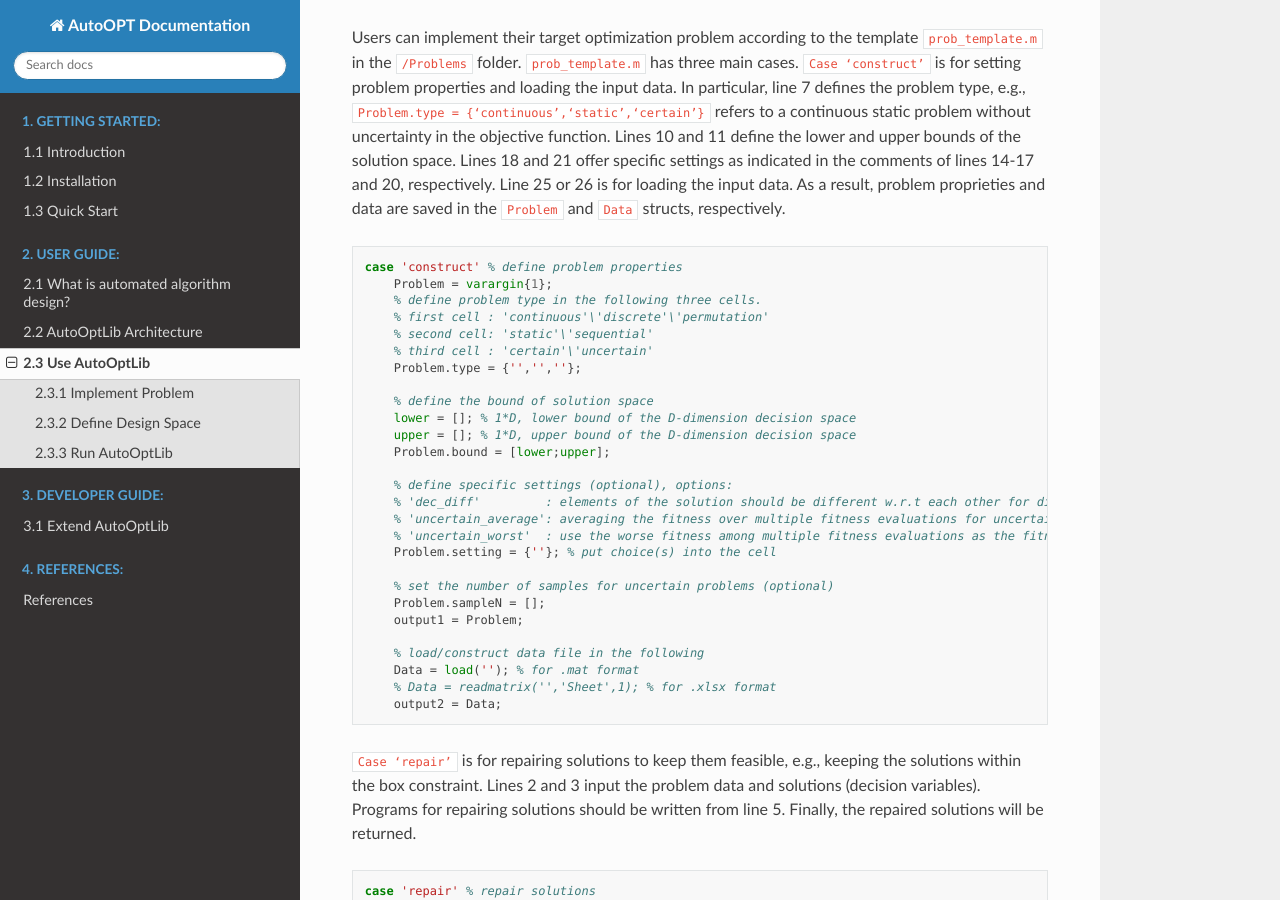
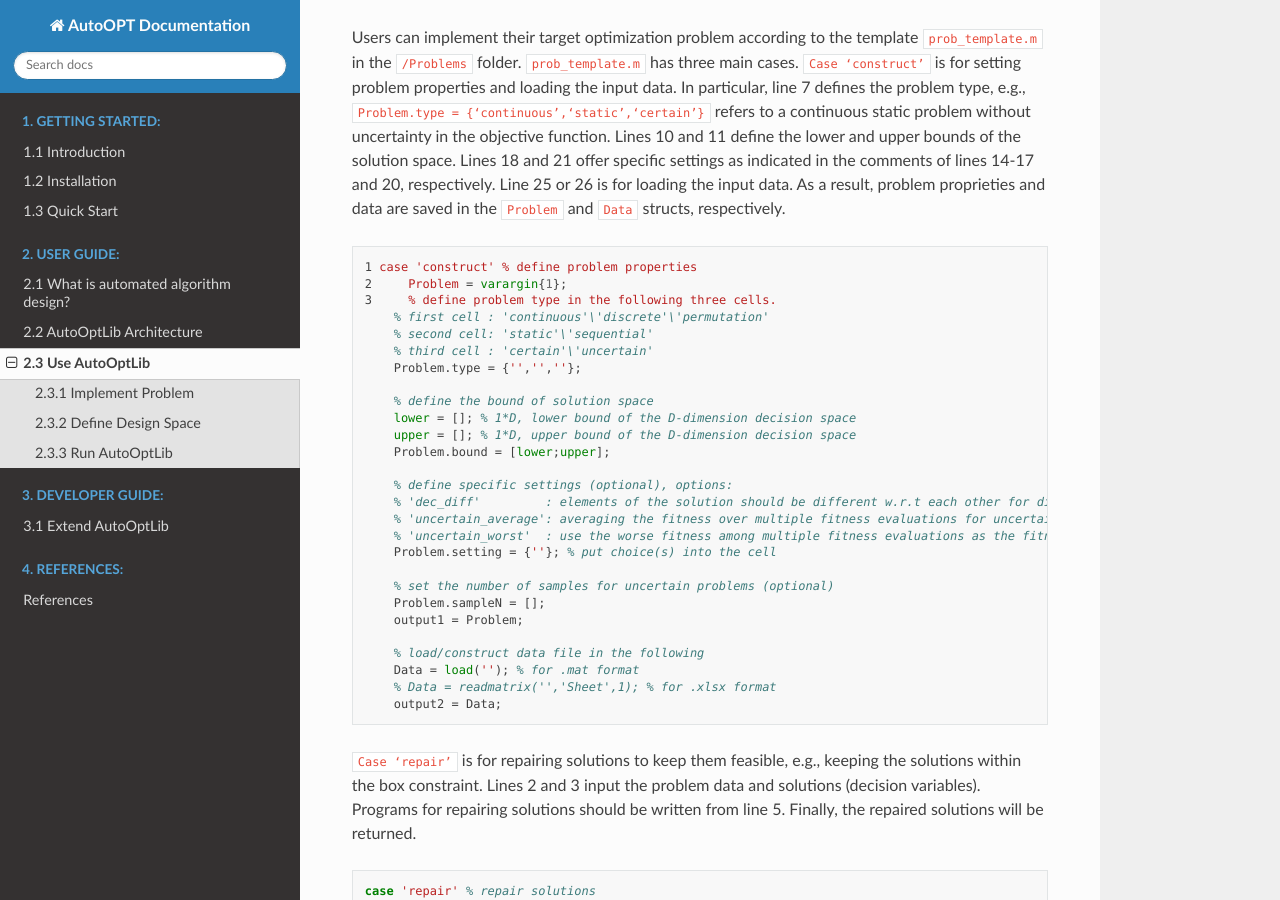
Before and after one commit to 524130120/AutoOPT, a Sphinx documentation site: the page built from source/UserGuide/Use_AutoOptLib.md, in a window 1280 px wide and 900 px high, scrolled down 358 px. Built offline with Sphinx 7.4.7 and the Read the Docs theme 2.0.0, drawn with Linux system fonts in a browser that asks for light colours.

Commit message:
Update Use_AutoOptLib.md

````diff
--- a/source/UserGuide/Use_AutoOptLib.md
+++ b/source/UserGuide/Use_AutoOptLib.md
@@ -17,9 +17,9 @@ solution space. Lines 18 and 21 offer specific settings as indicated in the comm
 are saved in the `Problem` and `Data` structs, respectively.
 
 ```matlab
-case 'construct' % define problem properties
-    Problem = varargin{1};
-    % define problem type in the following three cells.
+1 case 'construct' % define problem properties
+2     Problem = varargin{1};
+3     % define problem type in the following three cells.
     % first cell : 'continuous'\'discrete'\'permutation'
     % second cell: 'static'\'sequential'
     % third cell : 'certain'\'uncertain'
````
